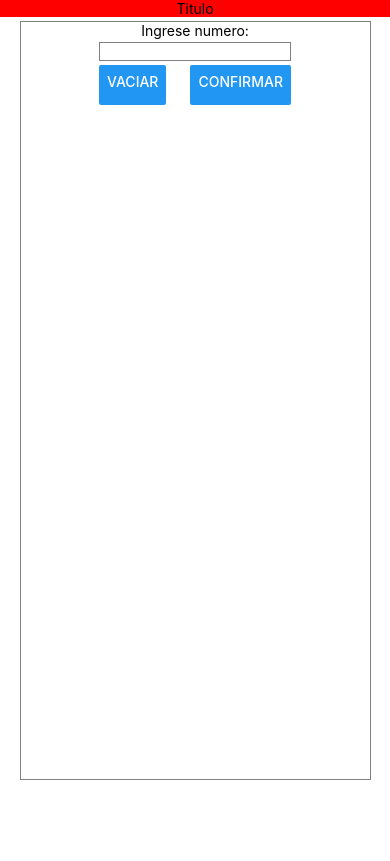
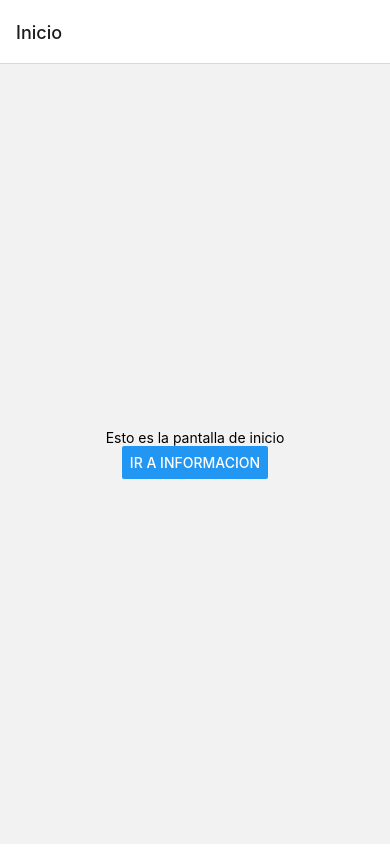
Before and after one commit to agustinfarinia1/curso-react-native, a React Native app: screen / in a window 390 px wide. Built offline with nearby package versions, Linux system fonts and the light colour scheme.

Commit message:
navigation realizado

```diff
--- a/App.js
+++ b/App.js
@@ -2,34 +2,18 @@ import React from "react";
 import { StyleSheet, Text, View } from "react-native";
 import { SafeAreaProvider, SafeAreaView } from "react-native-safe-area-context";
 import Pantalla from "./src/Components/Pantalla/Pantalla";
-import Titulo from "./src/Components/Titulo/Titulo";
 
 export default function App() {
     return (
-        <SafeAreaProvider>
-            <SafeAreaView style={styles.container}>
-                <Titulo style={styles.titulo} />
-                <View style={styles.containerPantalla}>
-                    <Pantalla />
-                </View>
-            </SafeAreaView>
-        </SafeAreaProvider>
+        <View style={styles.container}>
+            <Pantalla />
+        </View>
     );
 }
+
 const styles = StyleSheet.create({
     container: {
+        height: "100%",
         width: "100%",
-        height: "100%",
-        alignItems: "center",
-        backgroundColor: "red",
-    },
-    titulo: {
-        backgroundColor: "red",
-    },
-    containerPantalla: {
-        width: "100%",
-        height: "100%",
-        backgroundColor: "white",
-        alignItems: "center",
     },
 });
--- a/app.json
+++ b/app.json
@@ -3,7 +3,7 @@
         "name": "proyecto-react-native",
         "slug": "proyecto-react-native",
         "version": "1.0.0",
-        "orientation": "default",
+        "orientation": "portrait",
         "icon": "./assets/icon.png",
         "splash": {
             "image": "./assets/splash.png",
--- a/package.json
+++ b/package.json
@@ -10,14 +10,15 @@
     "eject": "expo eject"
   },
   "dependencies": {
+    "@react-navigation/native-stack": "^6.2.5",
     "expo": "~43.0.2",
+    "expo-screen-orientation": "~4.0.3",
     "expo-status-bar": "~1.1.0",
     "react": "17.0.1",
     "react-dom": "17.0.1",
     "react-native": "0.64.3",
-    "react-native-web": "0.17.1",
     "react-native-safe-area-context": "3.3.2",
-    "expo-screen-orientation": "~4.0.3"
+    "react-native-web": "0.17.1"
   },
   "devDependencies": {
     "@babel/core": "^7.12.9"
--- a/src/Components/InputTexto/InputTexto.js
+++ /dev/null
@@ -1,55 +0,0 @@
-import React from "react";
-import { Button, TextInput, View, StyleSheet } from "react-native";
-export default function InputTexto(props) {
-    const validarNumero = (numero) => {
-        props.setNumero(numero.replace(/[^0-9]/g, ""));
-    };
-    const vaciarInput = () => {
-        props.setNumero("");
-    };
-    const confirmarNumero = (numero) => {
-        console.log(numero);
-    };
-    return (
-        <View style={stylesInput.containerInput}>
-            <TextInput
-                style={stylesInput.input}
-                keyboardType="numeric"
-                onChangeText={validarNumero}
-                maxLength={2}
-                value={props.numero}
-            ></TextInput>
-            <View style={stylesInput.containerButton}>
-                <Button onPress={() => vaciarInput()} title="Vaciar"></Button>
-                <Button
-                    style={stylesInput.boton}
-                    onPress={() => confirmarNumero(props.numero)}
-                    title="Confirmar"
-                ></Button>
-            </View>
-        </View>
-    );
-}
-
-const stylesInput = StyleSheet.create({
-    containerInput: {
-        marginTop: "1%",
-        backgroundColor: "white",
-        height: "5%",
-        width: "100%",
-        alignItems: "center",
-    },
-    input: {
-        borderColor: "grey",
-        borderWidth: 1,
-        height: "100%",
-        width: "55%",
-    },
-    containerButton: {
-        width: "55%",
-        height: 40,
-        marginTop: "1%",
-        flexDirection: "row",
-        justifyContent: "space-between",
-    },
-});
--- a/src/Components/Pantalla/Pantalla.js
+++ b/src/Components/Pantalla/Pantalla.js
@@ -1,32 +1,40 @@
-import React, { useState } from "react";
-import { Text, View, StyleSheet, Dimensions } from "react-native";
-import InputTexto from "../InputTexto/InputTexto";
+import React from "react";
+import { Text, View, StyleSheet, Button } from "react-native";
+import { NavigationContainer } from "@react-navigation/native";
+import { createNativeStackNavigator } from "@react-navigation/native-stack";
 
-export default function Pantalla() {
-    const [numero, setNumero] = useState("");
-
-    const isPortrait = () => {
-        const dim = Dimensions.get("screen");
-        return dim.height >= dim.width;
-    };
-
-    console.log(isPortrait() ? "portrait" : "landscape");
-
+function Inicio({ navigation }) {
     return (
-        <View style={stylesPantalla.container}>
-            <Text style={stylesPantalla.text}>Ingrese numero:</Text>
-            <InputTexto numero={numero} setNumero={setNumero} />
+        <View
+            style={{ flex: 1, alignItems: "center", justifyContent: "center" }}
+        >
+            <Text>Esto es la pantalla de inicio</Text>
+            <Button
+                title="Ir a Informacion"
+                onPress={() => navigation.navigate("Informacion")}
+            />
+        </View>
+    );
+}
+function Informacion() {
+    return (
+        <View
+            style={{ flex: 1, alignItems: "center", justifyContent: "center" }}
+        >
+            <Text>Esto es Informacion</Text>
         </View>
     );
 }
 
-const stylesPantalla = StyleSheet.create({
-    container: {
-        marginTop: "1%",
-        height: "90%",
-        width: "90%",
-        alignItems: "center",
-        borderColor: "gray",
-        borderWidth: 1,
-    },
-});
+const Stack = createNativeStackNavigator();
+
+export default function Pantalla() {
+    return (
+        <NavigationContainer>
+            <Stack.Navigator initialRouteName="Home">
+                <Stack.Screen name="Inicio" component={Inicio} />
+                <Stack.Screen name="Informacion" component={Informacion} />
+            </Stack.Navigator>
+        </NavigationContainer>
+    );
+}
--- a/src/Components/Titulo/Titulo.js
+++ /dev/null
@@ -1,9 +0,0 @@
-import React from "react";
-import { Text, View } from "react-native";
-export default function Titulo(props) {
-    return (
-        <View style={props.style}>
-            <Text>Titulo</Text>
-        </View>
-    );
-}
```
Also changed, not shown: 1 other file (tests, documents, lock files or other folders).
